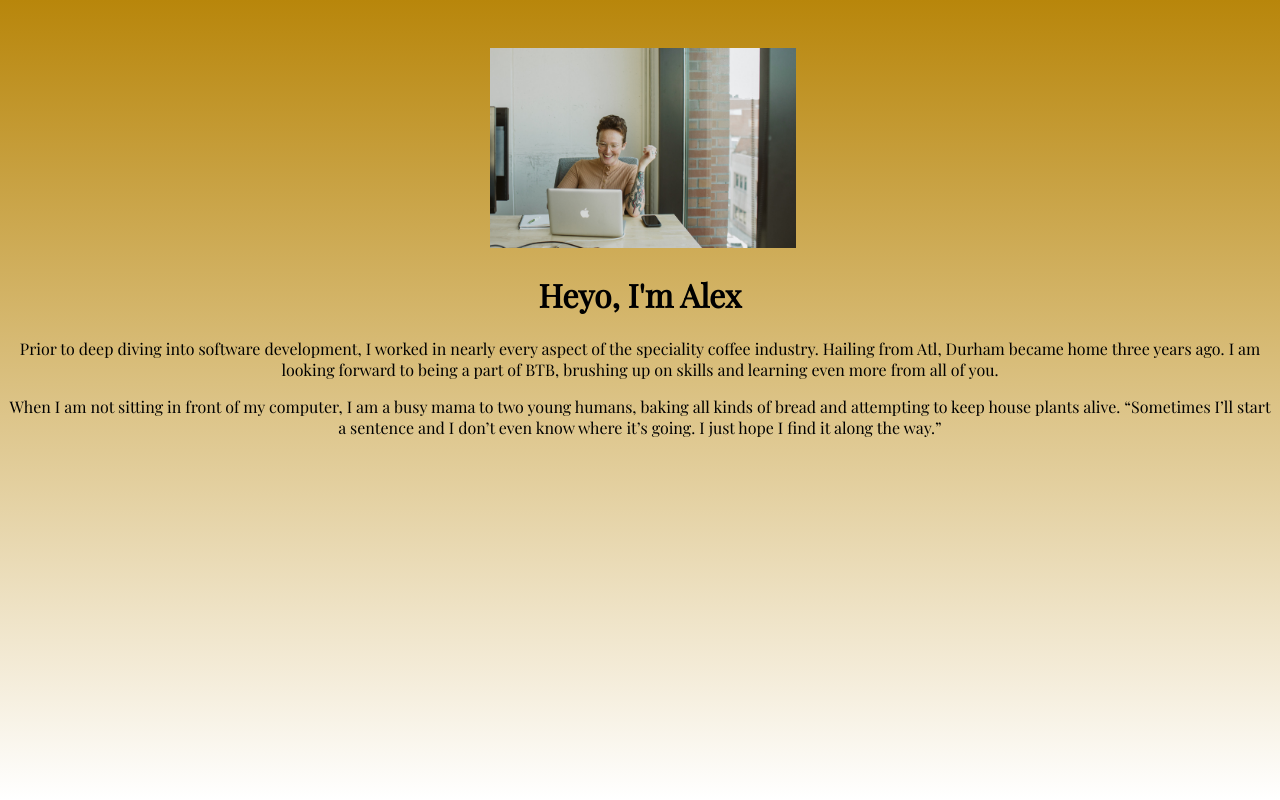
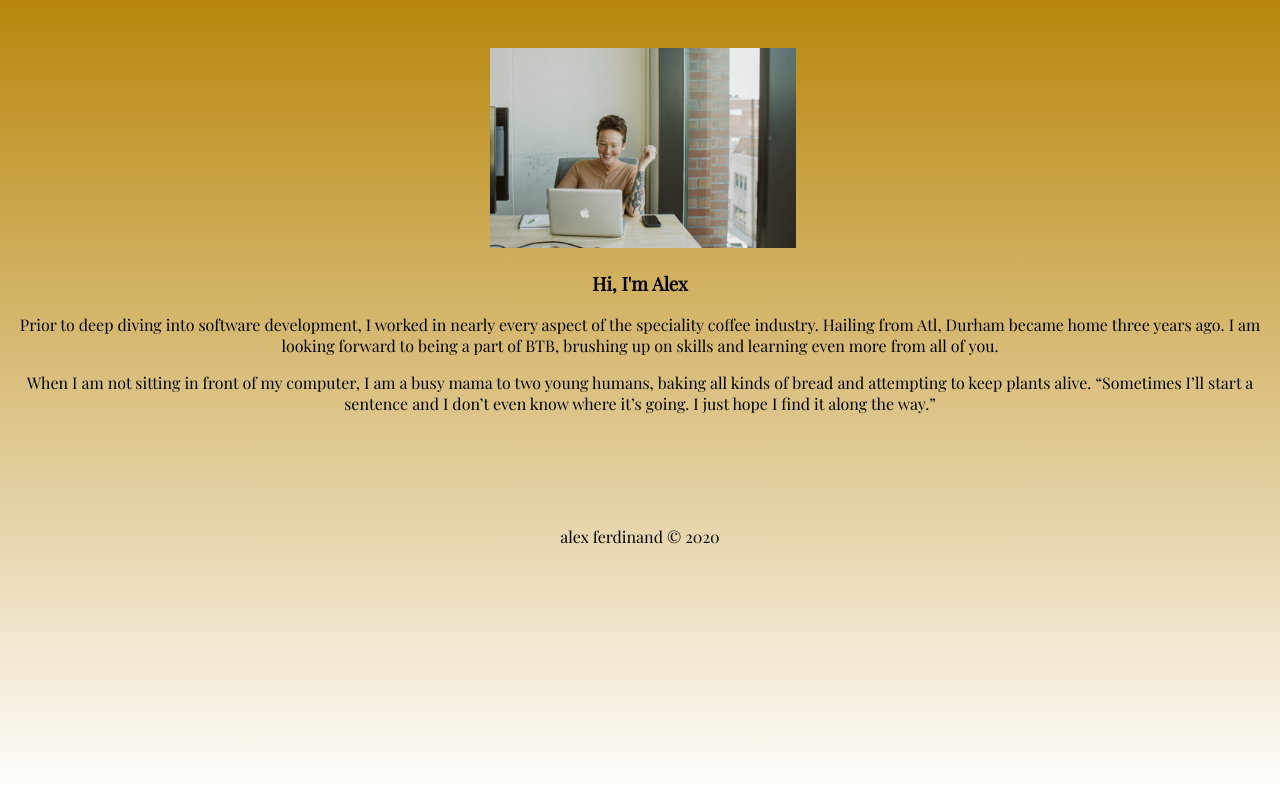
Before and after one commit to Raven-s-Eye-Solutions/class-introduction-template, a website: page client/alex.html in a window 1280 px wide. Drawn offline with nearby package versions, Linux system fonts and the light colour scheme.

Commit message:
profile page up, still working on details, pushing up to have baseline done before first class.

```diff
--- a/client/alex.html
+++ b/client/alex.html
@@ -9,14 +9,14 @@
     />
     <link rel="stylesheet" href="assets/css/alex.css" />
 
-    <title>alex's profile</title>
+    <title>Alexandra Ferdinand</title>
   </head>
   <body>
     <div id="image">
       <img src="assets/images/alex.jpg" alt="alex" />
     </div>
     <div id="text" class="center">
-      <h1>Heyo, I'm Alex</h1>
+      <h3>Hi, I'm Alex</h3>
     </div>
     <div id="intro" class="center">
       <p>
@@ -27,11 +27,11 @@
       </p>
       <p>
         When I am not sitting in front of my computer, I am a busy mama to two
-        young humans, baking all kinds of bread and attempting to keep house
-        plants alive. “Sometimes I’ll start a sentence and I don’t even know
-        where it’s going. I just hope I find it along the way.”
+        young humans, baking all kinds of bread and attempting to keep plants
+        alive. “Sometimes I’ll start a sentence and I don’t even know where it’s
+        going. I just hope I find it along the way.”
       </p>
-
     </div>
+    <footer>alex ferdinand © 2020</footer>
   </body>
 </html>
--- a/client/assets/css/alex.css
+++ b/client/assets/css/alex.css
@@ -32,3 +32,12 @@ body {
 #intro {
   font-family: "Playfair Display", serif;
 }
+
+footer {
+  font-family: "Playfair Display", serif;
+  margin-top: 5rem;
+  padding: 2rem;
+  text-align: center;
+  color: black;
+  font-size: 1rem;
+}
```
